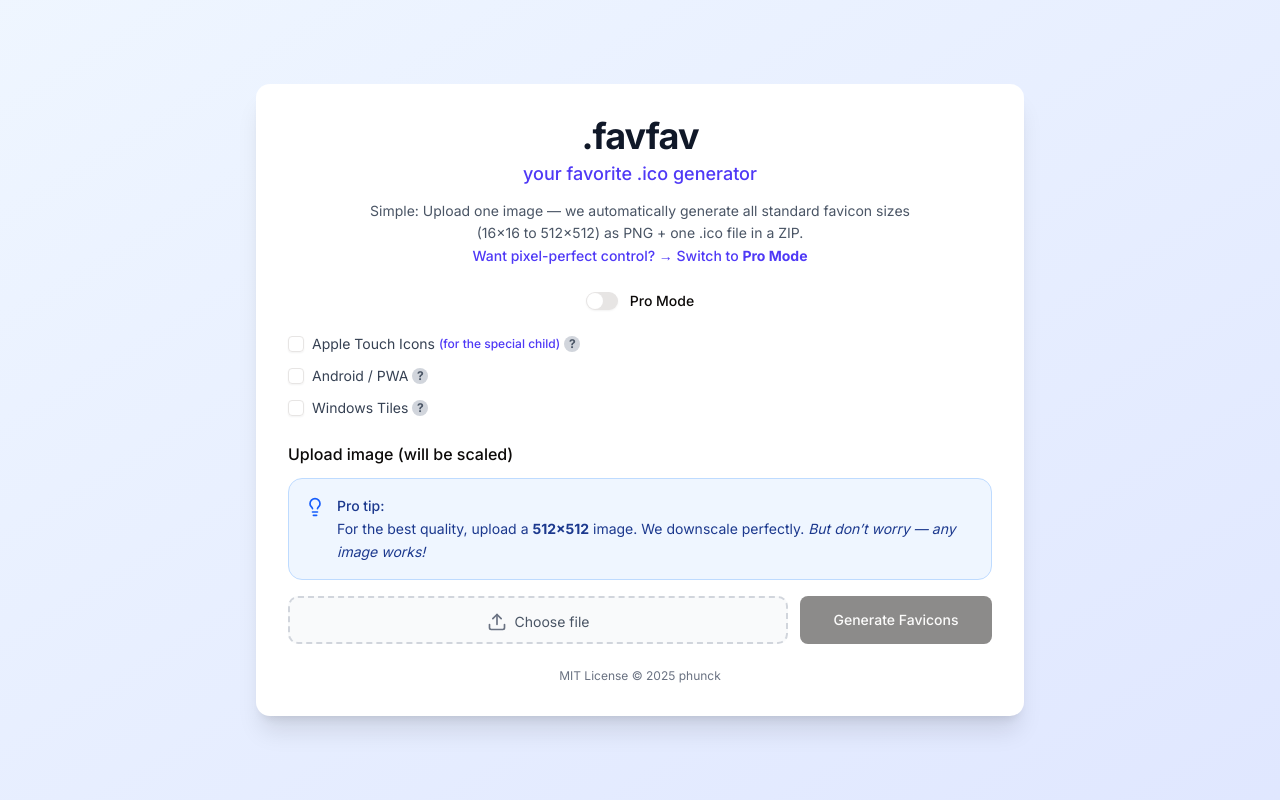
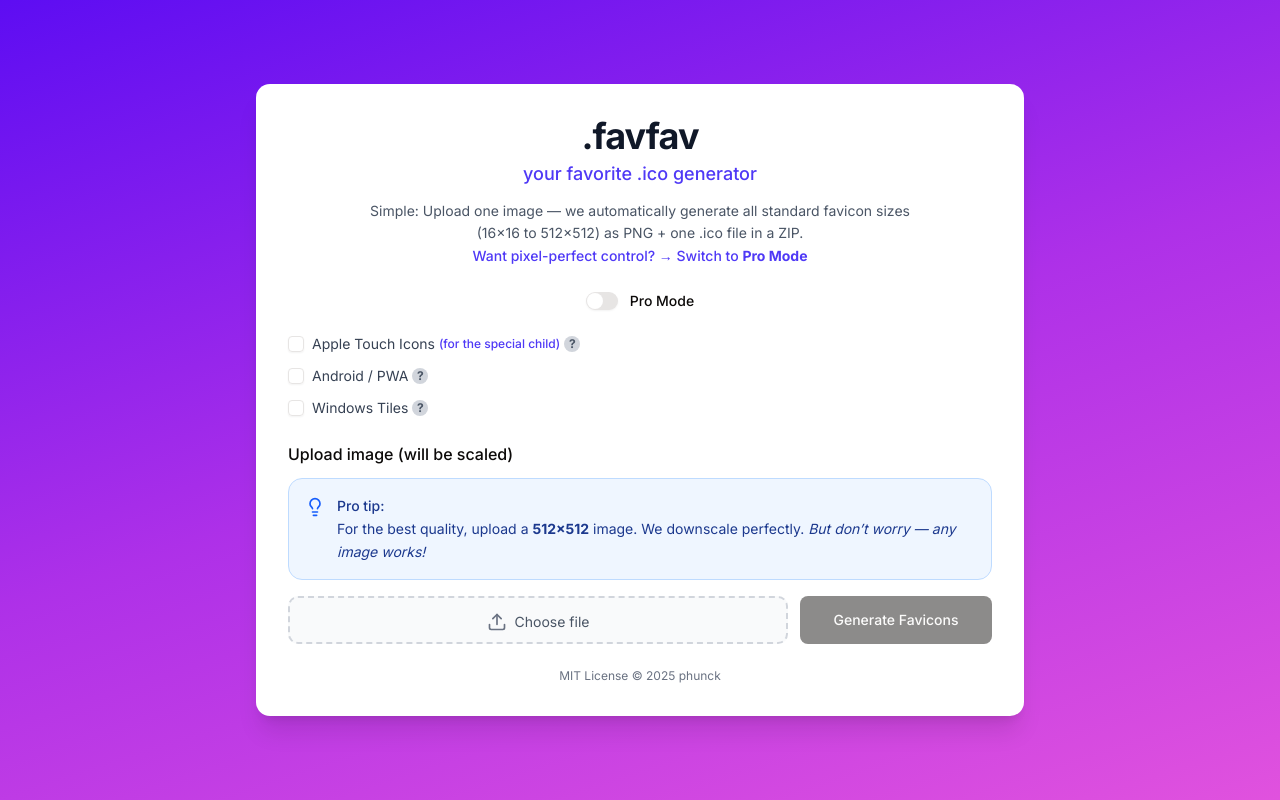
Before and after one commit to phunck/favfav, a Next.js app: page / in a window 1280 px wide. Built offline with nearby package versions, Linux system fonts and the light colour scheme.

Commit message:
awesome ico generation on relaod

```diff
--- a/src/app/page.tsx
+++ b/src/app/page.tsx
@@ -1,6 +1,7 @@
 // src/app/page.tsx
 "use client";
 
+// MODIFIZIERT: useEffect wurde entfernt, da es im Hook lebt
 import { useState } from "react";
 import { Button } from "@/components/ui/button";
 import { Label } from "@/components/ui/label";
@@ -13,6 +14,9 @@ import { Tooltip, TooltipContent, TooltipProvider, TooltipTrigger } from "@/comp
 import { Input } from "@/components/ui/input";
 import { CustomFileInput } from "@/components/CustomFileInput";
 import { InfoTip } from "@/components/InfoTip";
+
+// Importiere unseren "Spielerei"-Hook
+import { useGenerativeTheme } from "@/lib/useGenerativeTheme";
 
 const ICO_SIZES = [16, 32, 48, 64, 128, 144, 192, 256, 512] as const;
 const APPLE_SIZES = [120, 152, 167, 180] as const;
@@ -33,6 +37,10 @@ export default function Home() {
   const [appName, setAppName] = useState("favfav");
   const [shortName, setShortName] = useState("favfav");
   const [themeColor, setThemeColor] = useState("#6366f1");
+
+  // KORREKTUR: Die Logik ist jetzt in einer Zeile
+  // Wir holen uns die Werte aus unserem Custom Hook
+  const { backgroundGradient, isClient } = useGenerativeTheme();
 
   const handleSimpleChange = (file: File | null) => {
     setSimpleFile(file);
@@ -105,8 +113,19 @@ export default function Home() {
   const displaySizes = Array.from(displaySizesSet).sort((a, b) => a - b);
 
   return (
-    <div className="min-h-screen bg-gradient-to-br from-blue-50 to-indigo-100 flex items-center justify-center p-4">
-      {/* MODIFIZIERT: Container breiter gemacht (max-w-3xl) */}
+    // KORREKTUR: Haupt-Div. Nutzt 'backgroundGradient' und 'isClient' vom Hook
+    <div
+      style={
+        // Wende das 'style'-Attribut nur an, wenn der Client den Verlauf generiert hat
+        isClient && backgroundGradient
+        ? { backgroundImage: backgroundGradient }
+        : {}
+      }
+      // Nutze die Fallback-Klasse, wenn der Client noch rendert ODER der Verlauf noch nicht da ist
+      className={`min-h-screen flex items-center justify-center p-4 ${
+        (!isClient || !backgroundGradient) ? 'bg-gradient-to-br from-blue-50 to-indigo-100' : ''
+      }`}
+    >
       <div className="bg-white rounded-xl shadow-xl p-8 max-w-3xl w-full space-y-6">
         <div className="text-center">
           <h1 className="text-4xl font-bold text-gray-900 tracking-tight">
@@ -141,8 +160,7 @@ export default function Home() {
           </Label>
         </div>
 
-        {/* ==================== PLATFORM CHECKBOXES (MODIFIZIERT) ==================== */}
-        {/* MODIFIZIERT: Grid-Layout entfernt. Checkboxen und Inputs sind jetzt untereinander. */}
+        {/* ==================== PLATFORM CHECKBOXES ==================== */}
 
         {/* Block 1: Checkboxen */}
         <div className="space-y-3">
@@ -232,10 +250,9 @@ export default function Home() {
           </div>
         </div>
 
-        {/* MODIFIZIERT: PWA / Manifest Optionen (Konditional) - als eigener Block darunter */}
+        {/* PWA / Manifest Optionen (Konditional) */}
         {(includeAndroid || includeWindows) && (
           <div className="space-y-4 p-4 bg-gray-50 rounded-lg border border-gray-200">
-            {/* NEU: Grid für Inputs, damit sie nebeneinander liegen (auf md und größer) */}
             <div className="grid grid-cols-1 md:grid-cols-2 gap-4">
               {/* App Name */}
               <div className="space-y-1.5">
@@ -288,7 +305,7 @@ export default function Home() {
               </div>
             </div>
 
-            {/* Theme Color (bleibt volle Breite) */}
+            {/* Theme Color */}
             <div className="space-y-1.5">
               <Label htmlFor="theme-color" className="flex items-center gap-1">
                 Theme Color
@@ -296,7 +313,7 @@ export default function Home() {
                   <Tooltip>
                     <TooltipTrigger asChild>
                       <button type="button" className="w-4 h-4 rounded-full bg-gray-300 text-gray-600 text-xs font-bold flex items-center justify-center hover:bg-gray-400">
-                        ?
+                      ?
                       </button>
                     </TooltipTrigger>
                     <TooltipContent>
@@ -323,7 +340,6 @@ export default function Home() {
             </div>
           </div>
         )}
-        {/* ENDE MODIFIKATION */}
 
 
         {/* ==================== SIMPLE MODE ==================== */}
--- /dev/null
+++ b/src/lib/useGenerativeTheme.ts
@@ -0,0 +1,85 @@
+"use client"; // Wichtig, da dieser Hook document/canvas (Client-APIs) nutzt
+
+import { useState, useEffect } from 'react';
+
+/**
+ * Ein Hook, der bei jedem Seitenaufruf ein dynamisches Favicon
+ * und einen passenden CSS-Hintergrundverlauf generiert.
+ * * JETZT MIT:
+ * 1. Einem einfachen linearen Verlauf, der nur harmonische (analoge) Farben nutzt.
+ * 2. Einem .ico, das den Verlauf als ".ff" Text-Maske nutzt.
+ */
+export function useGenerativeTheme() {
+  const [backgroundGradient, setBackgroundGradient] = useState<string | null>(null);
+  const [isClient, setIsClient] = useState(false);
+
+  useEffect(() => {
+    setIsClient(true);
+
+    // === 1. Farben generieren (MODIFIZIERT) ===
+    const baseHue = Math.floor(Math.random() * 360);
+    // const complementHue = (baseHue + 180) % 360; // Komplementärfarbe entfernt
+    const saturation = 90;
+    const lightness = 50;
+
+    // Nur noch 3 harmonische/analoge Farben
+    const color1 = `hsl(${baseHue}, ${saturation}%, ${lightness}%)`; // L: 50
+    const color2 = `hsl(${(baseHue + 20) % 360}, ${saturation - 10}%, ${lightness + 5}%)`; // L: 55
+    const color3 = `hsl(${(baseHue + 40) % 360}, ${saturation - 20}%, ${lightness + 10}%)`; // L: 60
+    // const colorComplement = ... // Entfernt
+
+
+    // === 2. Hintergrund-CSS (KORRIGIERT) ===
+
+    const randomAngle = Math.floor(Math.random() * 360);
+
+    // KORREKTUR: Wir verwenden nur noch die 3 analogen Farben.
+    const gradientString = `linear-gradient(${randomAngle}deg, ${color1}, ${color2}, ${color3})`;
+
+    setBackgroundGradient(gradientString);
+
+    // === 3. Dynamisches Favicon (MODIFIZIERT) ===
+    const canvas = document.createElement('canvas');
+    canvas.width = 32;
+    canvas.height = 32;
+
+    const ctx = canvas.getContext('2d');
+
+    if (ctx) {
+      // Schritt A: Zeichne den Verlauf (nutzt jetzt color1, color2, color3)
+      const iconGradient = ctx.createLinearGradient(0, 0, 32, 32);
+      iconGradient.addColorStop(0, color1);
+      iconGradient.addColorStop(0.5, color2); // Mitte ist jetzt color2
+      iconGradient.addColorStop(1, color3);
+
+      ctx.fillStyle = iconGradient;
+      ctx.fillRect(0, 0, 32, 32);
+
+      // Schritt B: Wende die Text-Maske an
+      ctx.globalCompositeOperation = 'destination-in';
+
+      ctx.fillStyle = 'black';
+      ctx.font = 'bold 28px Inter, sans-serif';
+      ctx.textAlign = 'center';
+      ctx.textBaseline = 'middle';
+      ctx.fillText('.ff', 16, 17);
+
+      ctx.globalCompositeOperation = 'source-over';
+
+      // Schritt C: Canvas in URL umwandeln und zuweisen
+      const faviconUrl = canvas.toDataURL('image/png');
+
+      const faviconLink = document.querySelector("link[rel='icon'][href='/favicon.ico']");
+      if (faviconLink) {
+        faviconLink.setAttribute('href', faviconUrl);
+      }
+      const favicon32Link = document.querySelector("link[href='/favicon-32x32.png']");
+      if (favicon32Link) {
+        favicon32Link.setAttribute('href', faviconUrl);
+      }
+    }
+
+  }, []); // Leeres Array = wird nur 1x beim Laden der Seite ausgeführt
+
+  return { backgroundGradient, isClient };
+}
```
